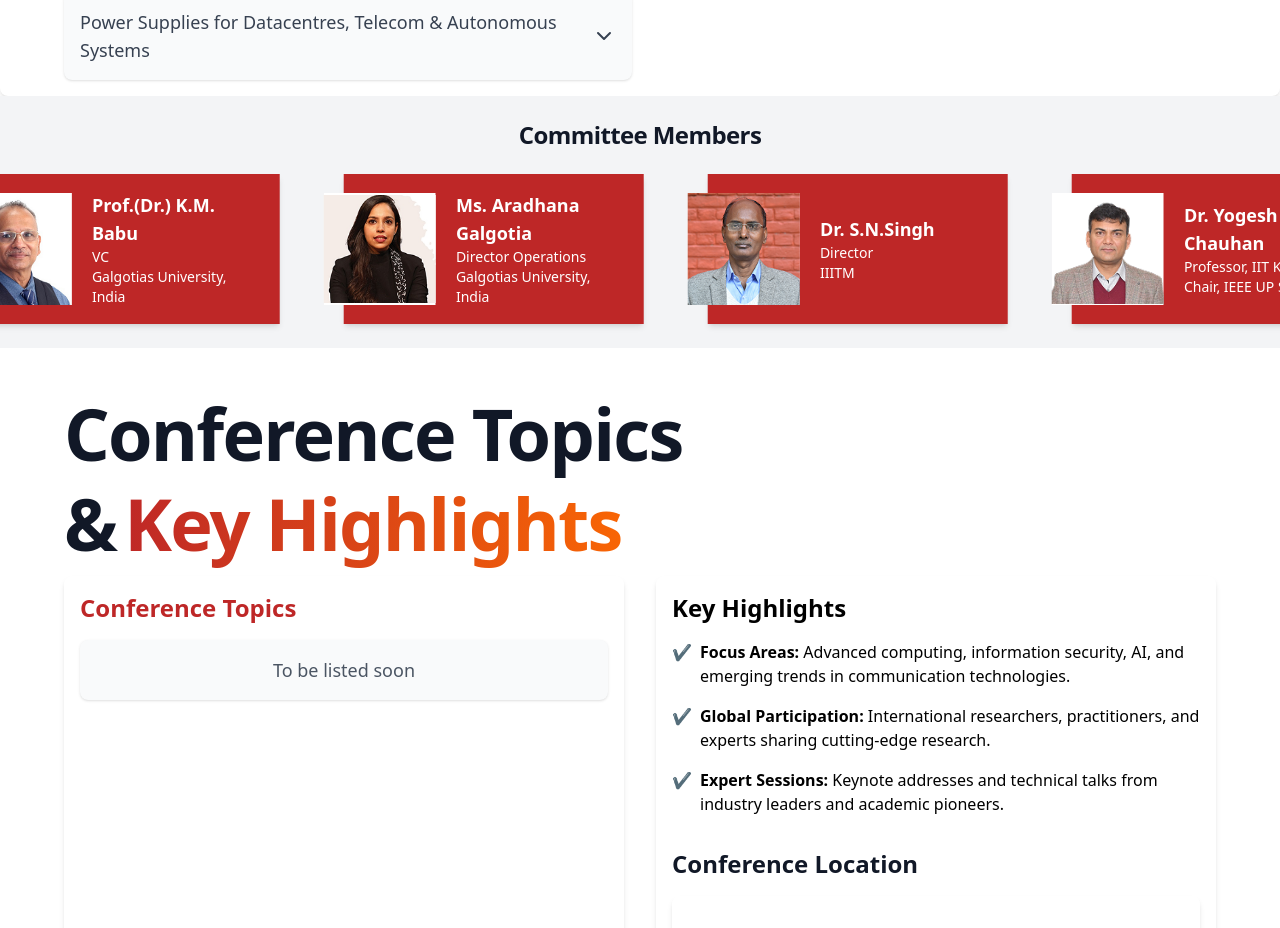
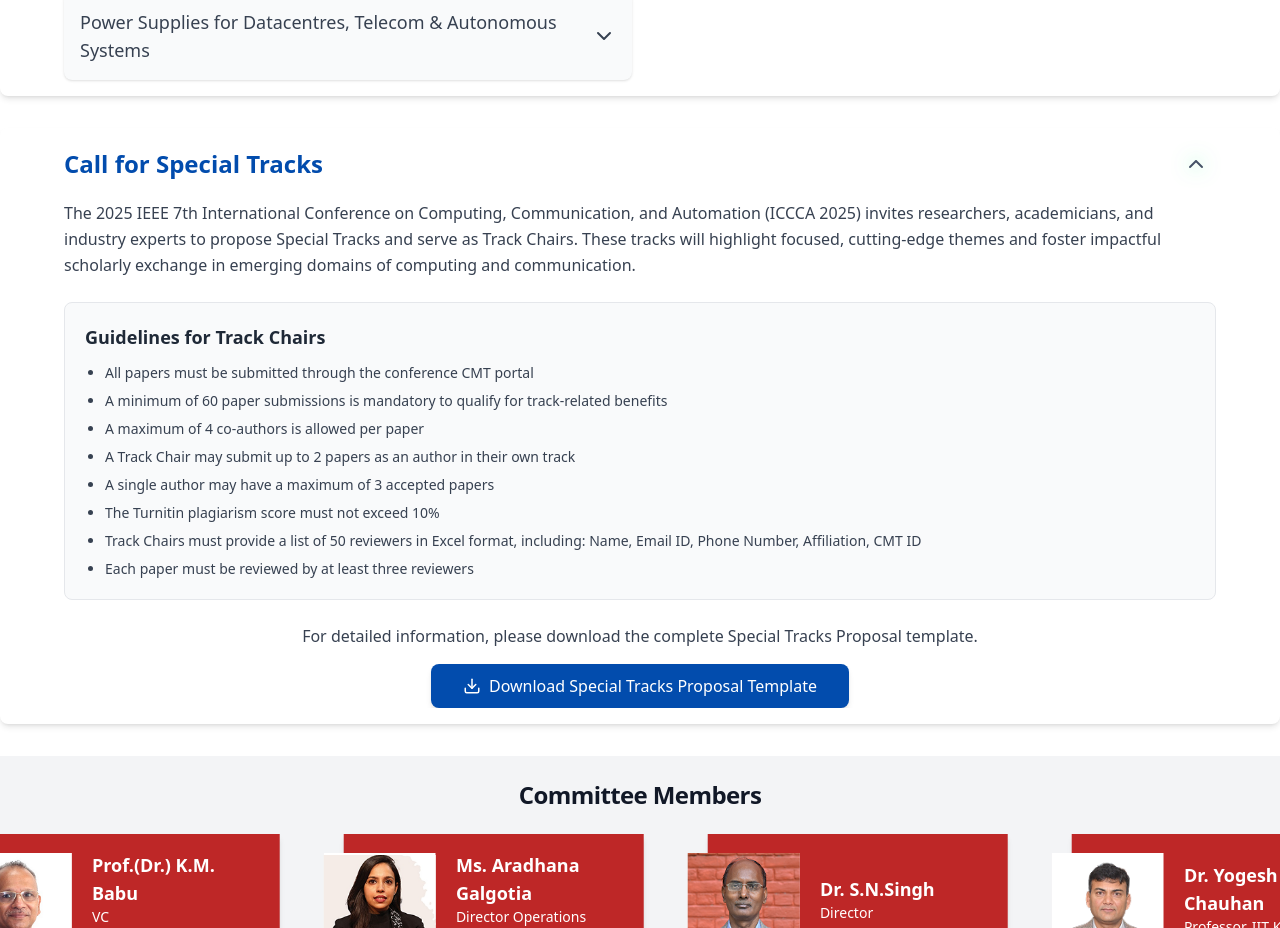
Before and after one commit to gucon258/iccca-25, a Next.js app: page / in a window 1280 px wide. Shown: the part 3740-4668 px from the top of the page. Built offline with nearby package versions, Linux system fonts and the light colour scheme; grey boxes are pictures that could not be loaded.

Commit message:
added special tracks

```diff
--- a/app/page.js
+++ b/app/page.js
@@ -9,6 +9,7 @@
 import BrochureSection from "@/components/BrochureSection";
 import PersonSlider from "@/components/PersonSlider";
 import ChairsFlowchart from "@/components/ChairsFlowchart";
+import SpecialTracks from "@/components/SpecialTracks";
 import Footer from "@/components/footer";
 import ScrollingLogos from "@/components/ScrollingLogos";
 import TouristAttractions from "@/components/TouristAttractions";
@@ -25,6 +26,7 @@
       <Banner/>
       <Hero/>
       <ChairsFlowchart/>
+      <SpecialTracks/>
       <PersonSlider/>
       <Flowchart/>
       <BrochureSection/>
--- /dev/null
+++ b/components/SpecialTracks.js
@@ -0,0 +1,104 @@
+"use client";
+
+import { useState, useEffect } from "react";
+import { ChevronDown, Download } from "lucide-react";
+import { motion } from "framer-motion";
+
+export default function SpecialTracks() {
+  const [isExpanded, setIsExpanded] = useState(false);
+
+  // Auto-expand on larger screens
+  useEffect(() => {
+    const checkScreenSize = () => {
+      const isLargeDevice = window.innerWidth >= 768;
+      setIsExpanded(isLargeDevice);
+    };
+
+    checkScreenSize();
+    window.addEventListener("resize", checkScreenSize);
+    return () => window.removeEventListener("resize", checkScreenSize);
+  }, []);
+
+  const toggleExpand = () => {
+    setIsExpanded(prev => !prev);
+  };
+
+  const handleDownload = () => {
+    // Path to the Word document in the public folder
+    const fileUrl = "/Call for Papers_Special Session_ICCCA.docx";
+    const link = document.createElement('a');
+    link.href = fileUrl;
+    link.download = 'ICCCA2025_Special_Tracks_Proposal.docx';
+    document.body.appendChild(link);
+    link.click();
+    document.body.removeChild(link);
+  };
+
+  return (
+    <motion.div
+      initial={{ opacity: 0 }}
+      whileInView={{ opacity: 1 }}
+      transition={{ duration: 1 }}
+      viewport={{ once: true }}
+      className="bg-white rounded-lg shadow-md p-4 md:px-16 my-8"
+    >
+      <div className="flex justify-between items-center mb-4">
+        <h2 className="text-2xl font-bold text-[#024CAD] text-left">
+          Call for Special Tracks
+        </h2>
+        <button
+          className="p-2 text-gray-700 focus:outline-none rounded-full"
+          onClick={toggleExpand}
+        >
+          <ChevronDown
+            className={`transition-transform ${isExpanded ? 'rotate-180' : ''} animate-breathing`}
+          />
+        </button>
+      </div>
+
+      {isExpanded && (
+        <motion.div
+          initial={{ opacity: 0, height: 0 }}
+          animate={{ opacity: 1, height: 'auto' }}
+          transition={{ duration: 0.3 }}
+          className="overflow-hidden"
+        >
+          <div className="space-y-6">
+            <p className="text-gray-700 leading-relaxed">
+            The 2025 IEEE 7th International Conference on Computing, Communication, and Automation (ICCCA 2025) invites researchers, academicians, and industry experts to propose Special Tracks and serve as Track Chairs. These tracks will highlight focused, cutting-edge themes and foster impactful scholarly exchange in emerging domains of computing and communication.
+            </p>
+
+
+            <div className="bg-gray-50 p-5 rounded-lg border mt-4">
+              <h3 className="font-semibold text-lg text-gray-800 mb-3">Guidelines for Track Chairs</h3>
+              <ul className="list-disc pl-5 space-y-2 text-gray-700 text-sm">
+                <li>All papers must be submitted through the conference CMT portal</li>
+                <li>A minimum of 60 paper submissions is mandatory to qualify for track-related benefits</li>
+                <li>A maximum of 4 co-authors is allowed per paper</li>
+                <li>A Track Chair may submit up to 2 papers as an author in their own track</li>
+                <li>A single author may have a maximum of 3 accepted papers</li>
+                <li>The Turnitin plagiarism score must not exceed 10%</li>
+                <li>Track Chairs must provide a list of 50 reviewers in Excel format, including: Name, Email ID, Phone Number, Affiliation, CMT ID</li>
+                <li>Each paper must be reviewed by at least three reviewers</li>
+              </ul>
+            </div>
+
+            <div className="mt-6 flex flex-col items-center">
+              <p className="text-gray-700 mb-4 text-center">
+                For detailed information, please download the complete Special Tracks Proposal template.
+              </p>
+              <button
+                onClick={handleDownload}
+                className="flex items-center gap-2 bg-[#024CAD] hover:bg-blue-700 text-white font-medium py-2.5 px-8 rounded-lg transition-colors duration-300 shadow-md hover:shadow-lg"
+              >
+                <Download size={18} />
+                Download Special Tracks Proposal Template
+              </button>
+
+            </div>
+          </div>
+        </motion.div>
+      )}
+    </motion.div>
+  );
+}
```
Also changed, not shown: 1 other file (tests, documents, lock files or other folders).
